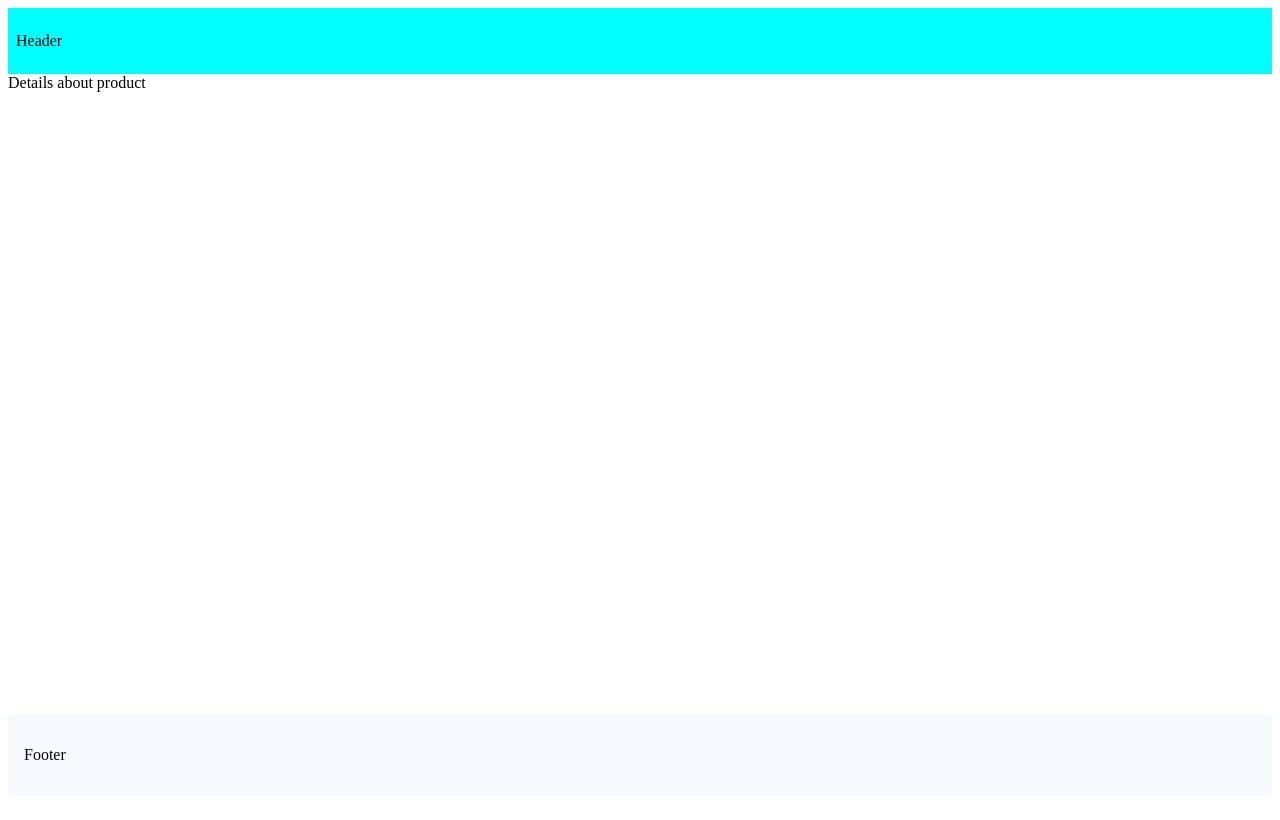
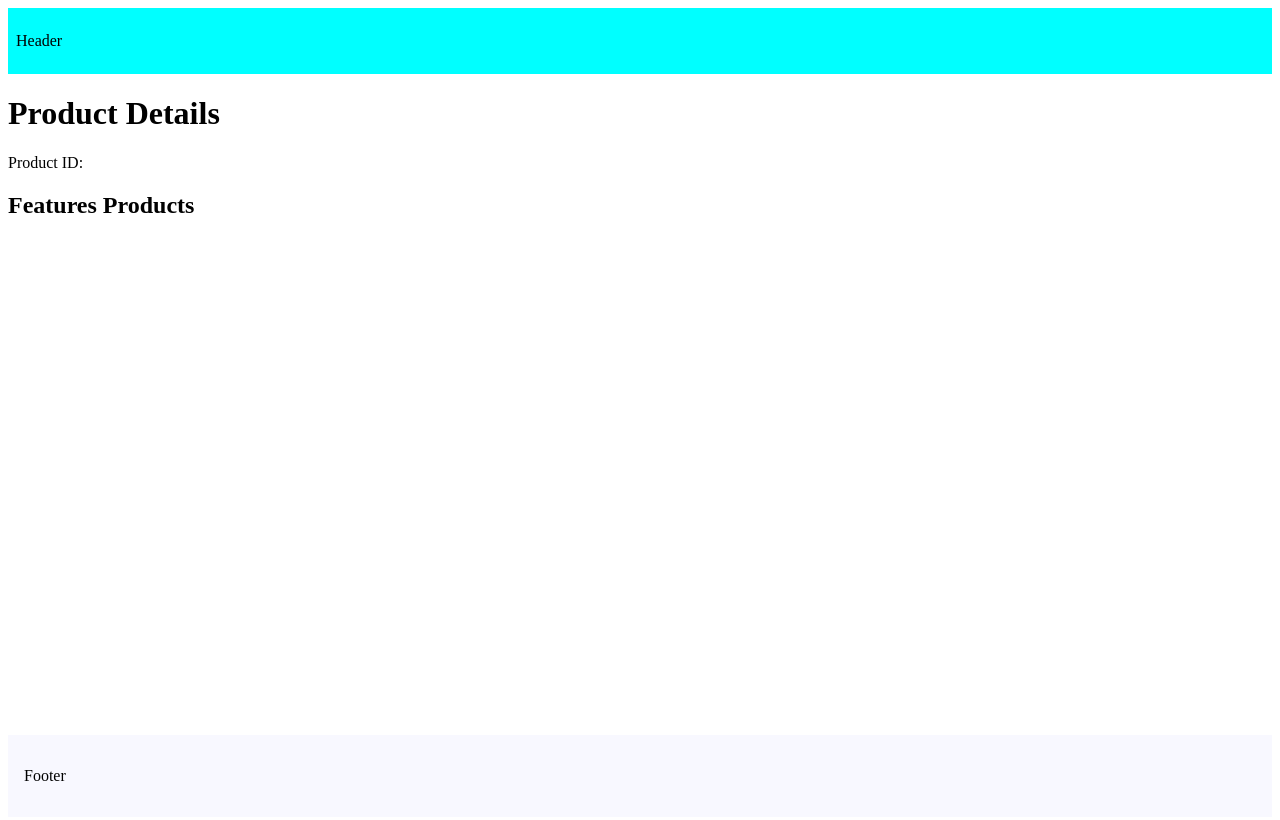
Before and after one commit to KhoslaGA/Practice, a Next.js app in the folder my-app/: page /products/1 in a window 1280 px wide. Shown: the top 820 px of the page. Built offline with nearby package versions, Linux system fonts and the light colour scheme.

Commit message:
Error handling in nested routes

```diff
--- a/my-app/src/app/products/1/page.tsx
+++ /dev/null
@@ -1,3 +0,0 @@
-export default function ProductDetails() {
-  return <div>Details about product</div>;
-}
--- a/my-app/src/app/products/[productId]/page.tsx
+++ b/my-app/src/app/products/[productId]/page.tsx
@@ -2,11 +2,11 @@
   productId: string;
 }
 
-export default function ProductPage({ params }: Props) {
+export default function ProductPage({ productId }: Props) {
   return (
     <>
       <h1>Product Details</h1>
-      <p>Product ID: {params.productId}</p>
+      <p>Product ID: {productId}</p>
     </>
   );
 }
--- a/my-app/src/app/products/[productId]/reviews/[reviewId]/error.tsx
+++ b/my-app/src/app/products/[productId]/reviews/[reviewId]/error.tsx
@@ -17,4 +17,8 @@
 
 // * Automatically wrap a route segment and its nested children in React Error Boundary
 
-// * Create erro UI tailored to specific segments using the file-system hierarchy to adjust granularity
+// * Create error UI tailored to specific segments using the file-system hierarchy to adjust granularity
+
+// * error.tsx will handle error to closest parent error boundary
+
+// * move error.tsx file up the hierarchy and it takes care of more routes including previousr route
```
